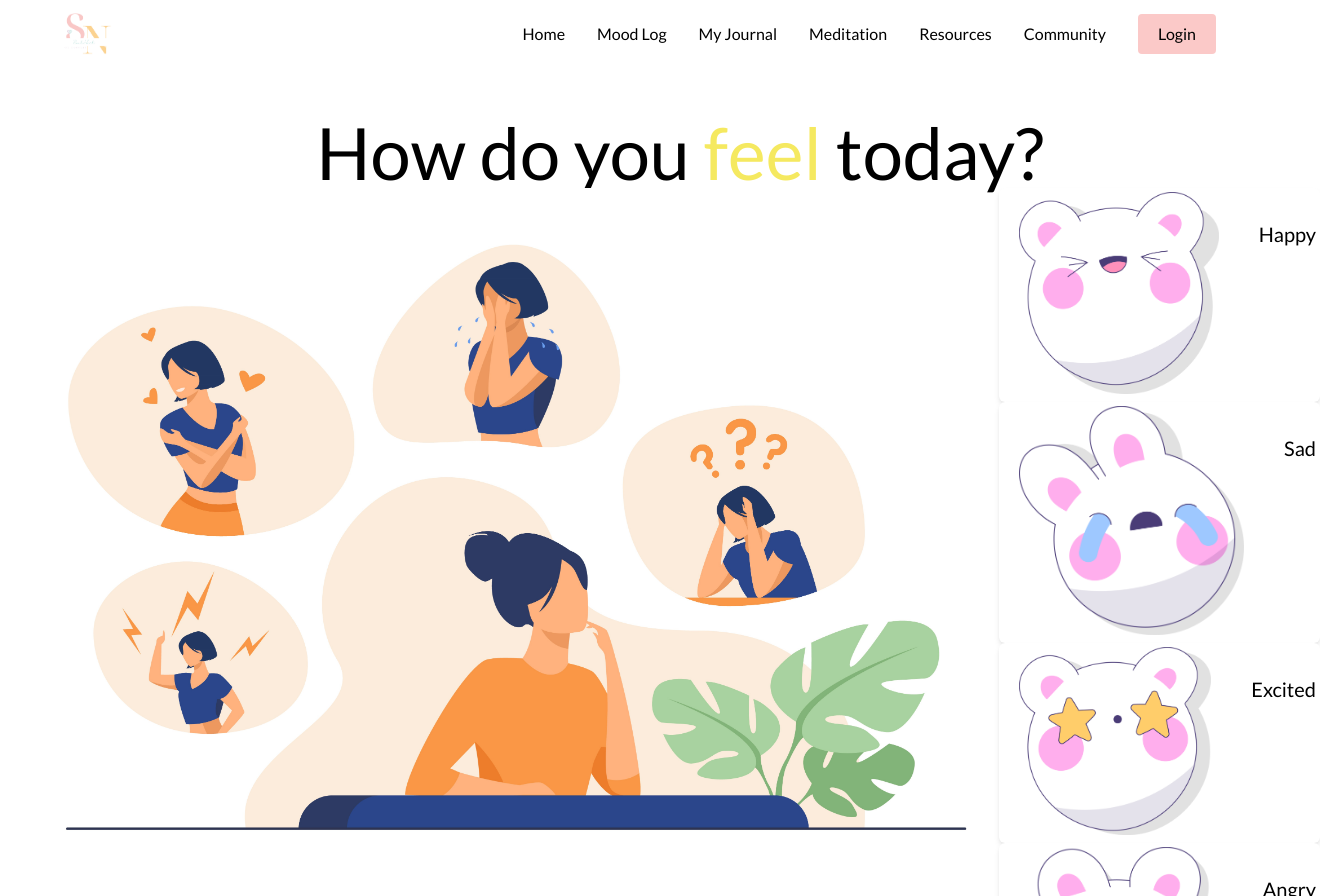
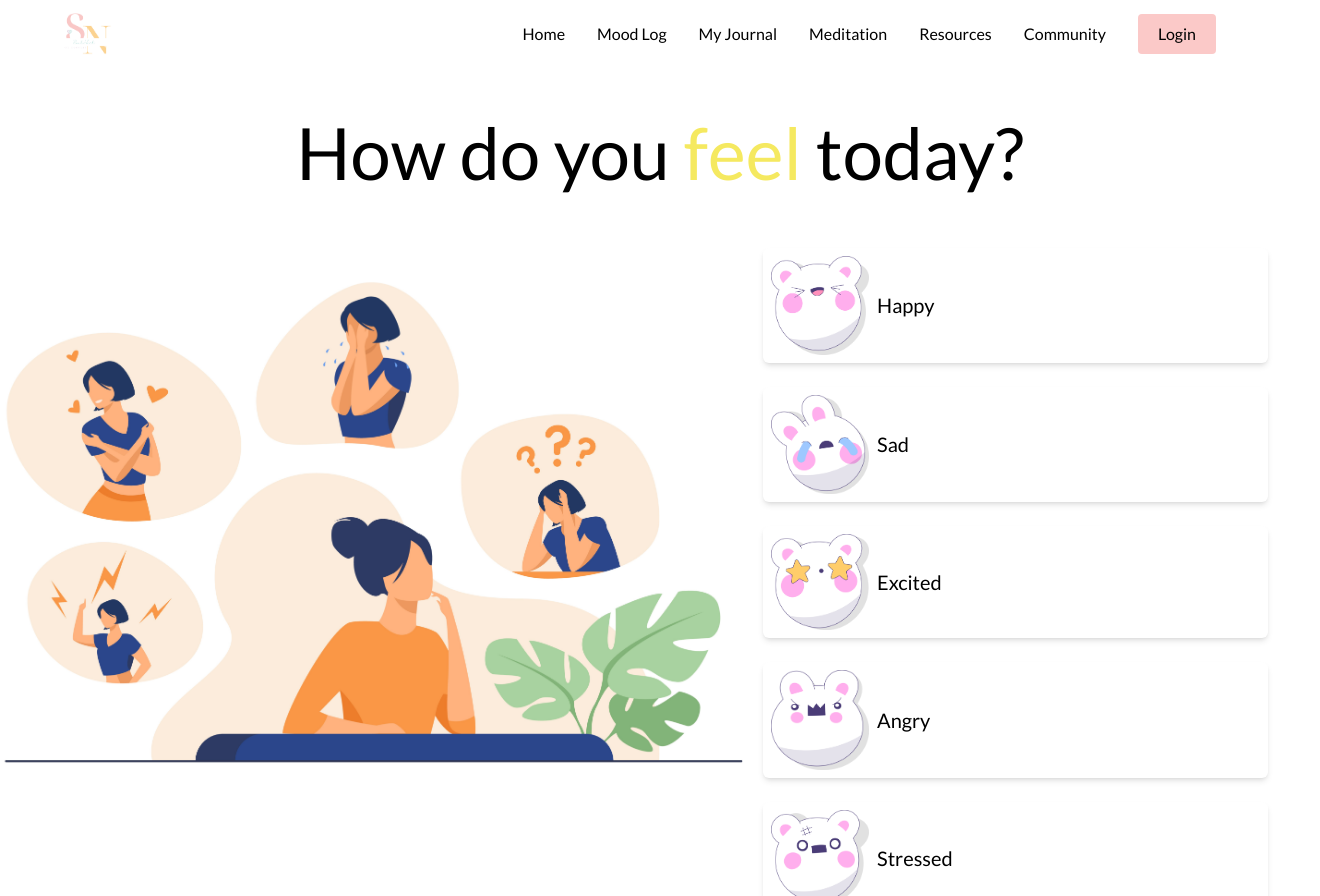
Before and after one commit to ayushichoudhary-19/SoulNect, a React (Vite) app: page /moodlog in a window 1280 px wide. Shown: the top 896 px of the page, 1320 px wide, since content can reach past the window. Built offline with nearby package versions, Linux system fonts and the light colour scheme.

Commit message:
moodLog-UI fixed and mood input handler added

```diff
--- /dev/null
+++ b/src/components/MoodLog/MoodEntryMessage.jsx
@@ -0,0 +1,18 @@
+const MoodEntryMessage = () => {
+
+    return (
+        <>
+         <div className="ml-10 mr-0 max-w-full max-w-7xl my-12 " id="mood-log">
+        <h1 className="text-4xl text-center sm:text-5xl xl:text-6xl xl:text-7xl 2xl:text-8xl">
+        How do you <span className='text-vibrant-yellow'>feel </span>today?
+        </h1>
+        <div className="bg-vibrant-yellow ml-30 mr-5 rounded-md transition-opacity duration-1000 ease">
+            <p id="result"></p>
+            <p id="countdown"></p>
+          </div>
+        </div>
+        </>
+    );
+}
+
+export default MoodEntryMessage;
--- a/src/components/MoodLog/MoodLog.jsx
+++ b/src/components/MoodLog/MoodLog.jsx
@@ -1,74 +1,82 @@
-import React from 'react';
+import React,{useState} from 'react';
 
 const MoodLog = () => {
+
+  const [selectedMood, setSelectedMood] = useState(null);
+
+  const handleClick = (event) => {
+    const id = event.target.id;
+    setSelectedMood(id);
+    alert(id);
+  }
+
+
   return (
     <>
-    <div className="ml-10 mr-0 w-full max-w-7xl my-12" id="mood-log">
-      <h1 className="text-4xl text-center sm:text-5xl xl:text-6xl xl:text-7xl 2xl:text-8xl">
-      How do you <span className='text-vibrant-yellow'>feel </span>today?
-      </h1>
-      <ul className="md:flex md:flex-column sm:flex-row w-1000 ">
-        <li>
-          <div className="bg-vibrant-yellow ml-30 mr-5 rounded-md transition-opacity duration-1000 ease">
-            <p id="result"></p>
-            <p id="countdown"></p>
-          </div>
+      <div className="overflow-x-hidden">
+        <ul className="sm:grid sm:grid-cols-12 gap-2">
+          <li className="col-span-7 flex flex-col align-center">
             <img
               src="assets/images/Mood-Tracker-img.jpg"
-            className="w-65 p-8 pt-0 pb-5 pl-5"
+              className="pd-4 w-full"
               alt="Mood Tracker"
             />
           </li>
-        <li className="pt-0">
-          <button id="happy" className="pl-0 pr-100 h-auto w-100 bg-white shadow-md border-none rounded-md m-1% 10% 1% 2% w-70vh h-15vh flex flex-row">
-            <span className="text-left p-2 pt-1 pl-5">
+          <li className="pt-0 col-span-5 flex flex-col">
+            <button
+              id="happy"
+              onClick={handleClick}
+              className="m-3 bg-white shadow-md hover:shadow-blue-200 hover:-translate-y-2 transition duration-300 ease-in-out border-none rounded-md flex items-center p-2">
               <img
                 src="assets/images/moodEmojis/happy.png"
-                className="w-50 z-1"
+                className="w-1/5 z-1"
                 alt="Happy Emoji"
               />
-            </span>
-            <span className="p-8 pl-50 pr-1 text-xl">Happy</span>
+              <span className="p-2 text-xl">Happy</span>
             </button>
-          <button id="sad" className="p-0 bg-white shadow-md border-none rounded-md m-1% 10% 1% 2% w-70vh h-15vh flex flex-row">
-            <span className="text-left p-2 pt-1 pl-5">
+            <button
+            id="sad"
+            onClick={handleClick}
+            className="m-3 p-2 bg-white shadow-md hover:shadow-pink-200 hover:-translate-y-2 transition duration-300 ease-in-out  border-none rounded-md flex items-center">
               <img
                 src="assets/images/moodEmojis/sad.png"
-                className="w-50 z-1"
+                className="w-1/5 z-1"
                 alt="Sad Emoji"
               />
-            </span>
-            <span className="p-8 pl-50 pr-1 text-xl">Sad</span>
+              <span className="p-2 text-xl">Sad</span>
             </button>
-          <button id="excited" className="p-0 bg-white shadow-md border-none rounded-md m-1% 10% 1% 2% w-70vh h-15vh flex flex-row">
-            <span className="text-left p-2 pt-1 pl-5">
+            <button
+            id="excited"
+            onClick={handleClick}
+            className="m-3 p-2 bg-white shadow-md hover:shadow-yellow-200 hover:-translate-y-2 transition duration-300 ease-in-out  border-none rounded-md flex items-center">
               <img
                 src="assets/images/moodEmojis/excited.png"
-                className="w-50 z-1"
+                className="w-1/5 z-1"
                 alt="Excited Emoji"
               />
-            </span>
-            <span className="p-8 pl-50 pr-1 text-xl">Excited</span>
+              <span className="p-2 text-xl">Excited</span>
             </button>
-          <button id="angry" className="p-0 bg-white shadow-md border-none rounded-md m-1% 10% 1% 2% w-70vh h-15vh flex flex-row">
-            <span className="text-left p-2 pt-1 pl-5">
+            <button
+            id='angry'
+            onClick={handleClick}
+            className="m-3 p-2 bg-white shadow-md hover:shadow-green-300 hover:-translate-y-2 transition duration-300 ease-in-out  border-none rounded-md flex items-center">
               <img
                 src="assets/images/moodEmojis/angry.png"
-                className="w-50 z-1"
+                className="w-1/5 z-1"
                 alt="Angry Emoji"
               />
-            </span>
-            <span className="p-8 pl-50 pr-1 text-xl">Angry</span>
+              <span className="p-2 text-xl">Angry</span>
             </button>
-          <button id="stressed" className="p-0 bg-white shadow-md border-none rounded-md m-1% 10% 1% 2% w-70vh h-15vh flex flex-row">
-            <span className="text-left p-2 pt-1 pl-5">
+            <button
+            id='stressed'
+            onClick={handleClick}
+            className="m-3 p-2 bg-white shadow-md hover:shadow-purple-300 hover:-translate-y-2 transition duration-300 ease-in-out  border-none rounded-md flex items-center">
               <img
                 src="assets/images/moodEmojis/stressed.png"
-                className="w-50 z-1"
+                className="w-1/5 z-1"
                 alt="Stressed Emoji"
               />
-            </span>
-            <span className="p-8 pl-50 pr-1 text-xl">Stressed</span>
+              <span className="p-2 text-xl">Stressed</span>
             </button>
           </li>
         </ul>
--- a/src/main.jsx
+++ b/src/main.jsx
@@ -4,7 +4,7 @@ import App from './App.jsx'
 import './index.css'
 import {RouterProvider, createBrowserRouter} from 'react-router-dom'
 import Layout from './components/Layout/Layout.jsx'
-import MoodLog from './components/MoodLog/MoodLog.jsx'
+import { MoodLogPage } from './pages/moodLogPage.jsx'
 import Home from './components/Home/Home.jsx'
 import Footer from './components/Footer/Footer.jsx'
 import Error404 from './components/Error404/Error404.jsx'
@@ -20,7 +20,7 @@ const navrouter = createBrowserRouter([
     },
     {
       path: 'moodlog',
-      element: <MoodLog/>
+      element: <MoodLogPage/>
     },
     {
       path: '*',
--- /dev/null
+++ b/src/pages/MoodLogPage.jsx
@@ -0,0 +1,14 @@
+import MoodLog from "../components/MoodLog/MoodLog";
+import MoodEntryMessage from "../components/MoodLog/MoodEntryMessage";
+
+const MoodLogPage = () => {
+
+    return (
+        <>
+        <MoodEntryMessage />
+        <MoodLog />
+        </>
+    );
+};
+
+export {MoodLogPage};
```
Also changed, not shown: 1 other file (tests, documents, lock files or other folders). Lines whose indentation alone changed are shown as unchanged.
